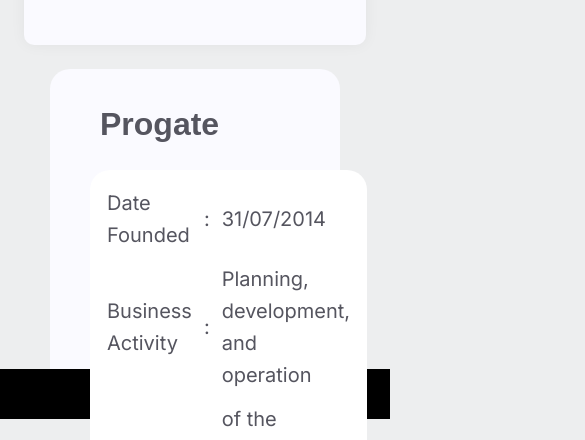
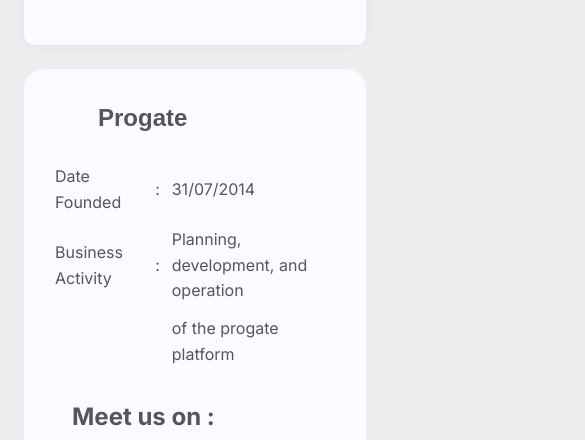
Before and after one commit to iqbaludinm/iqbaludinm.github.io, a plain HTML site: page index.html in a window 390 px wide. Shown: the part 2686-3126 px from the top of the page, 585 px wide, since content can reach past the window. Drawn offline with Linux system fonts and the light colour scheme.

Commit message:
Update Mobile responsive

```diff
--- a/css/style.css
+++ b/css/style.css
@@ -568,26 +568,29 @@ body {
     }
 }
 
-.container-footer {
-    height: 300px;
+.footer-container {
     background-color: var(--bg-light);
-    margin: 0 50px;
     border-top-right-radius: 20px;
     border-top-left-radius: 20px;
+    display: grid;
+    grid-template-columns: repeat(2, 50%);
+    position: relative;
+    padding: 0 1.5rem;
 }
 
 .copyright {
     width: 100%;
-    height: 50px;
+    padding: 1rem 2rem;
+    width: 100%;
     background-color: black;
     color: white;
     text-align: center;
     line-height: 50px;
-    font-size: 10px;
+    font-size: .9rem;
 }
 
 .floatleft {
-    float: left;
+    /* float: left; */
 }
 
 .progate {
@@ -598,15 +601,11 @@ body {
 
 td {
     padding: 5px;
-    font-size: 20px;
 }
 
 table {
-    margin-left: 40px;
+    /* margin-left: 40px; */
     margin-top: 20px;
-    background-color: white;
-    border-radius: 20px;
-    padding: 10px;
 }
 
 .logo img {
@@ -625,6 +624,30 @@ table {
 }
 
 .floatright {
-    padding-top: 40px;
-    margin-left: 900px;
+    padding: 1.5rem;
 }
+
+
+@media screen and (max-width: 768px) {
+    .footer-container {
+        grid-template-columns: 100%;
+        margin: 0 1.5rem;
+    }
+
+    .floatleft {
+
+    }
+}
+
+@media screen and (min-width: 768px) {
+    .footer-container {
+        max-width: 985px;
+        margin: 0 auto;
+    }
+}
+
+@media screen and (max-width: 320px) {
+    .floatleft {
+        overflow-x: scroll;
+    }
+}
--- a/index.html
+++ b/index.html
@@ -178,11 +178,9 @@
 
     <!-- Edit line dibawah ini untuk membuat footer -->
     <footer class="footer">
-        <div class="container-footer">
+        <div class="footer-container">
             <div class="floatleft">
-                <div class="progate">
-                    <h1>Progate</h1>
-                </div>
+                <h2 class="progate">Progate</h2>
                 <div class="about">
                     <table>
                         <tr>
@@ -205,7 +203,7 @@
                 </div>
             </div>
             <div class="floatright">
-                <h1 class="meet">Meet us on :</h1>
+                <h2 class="meet">Meet us on :</h2>
                 <div class="row-icon">
                     <div class="col-icon">
                         <a href="https://www.instagram.com/progateID/" target="_blank" class="text-primary h4 icon-circle"><i class="fa fa-instagram"></i></a>
```
